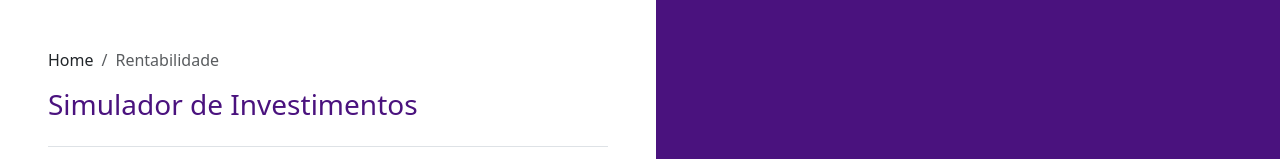
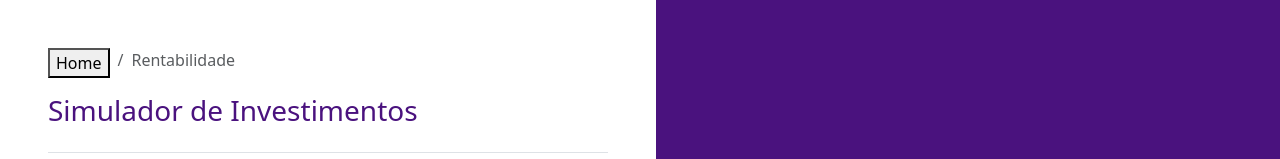
Before and after one commit to Wagnralvs/Rentabilidade-investimento, a React (Create React App) app: page / in a window 1280 px wide. Shown: the top 159 px of the page. Built offline with nearby package versions, Linux system fonts and the light colour scheme.

Commit message:
alteração tag a para button

```diff
--- a/src/components/home/Home.jsx
+++ b/src/components/home/Home.jsx
@@ -3,7 +3,7 @@ export default function Home (){
     <nav aria-label="breadcrumb">
       <ol class="breadcrumb">
         <li class="breadcrumb-item">
-          <a>Home</a>
+          <button>Home</button>
         </li>
         <li class="breadcrumb-item active" aria-current="page">
           Rentabilidade
```
